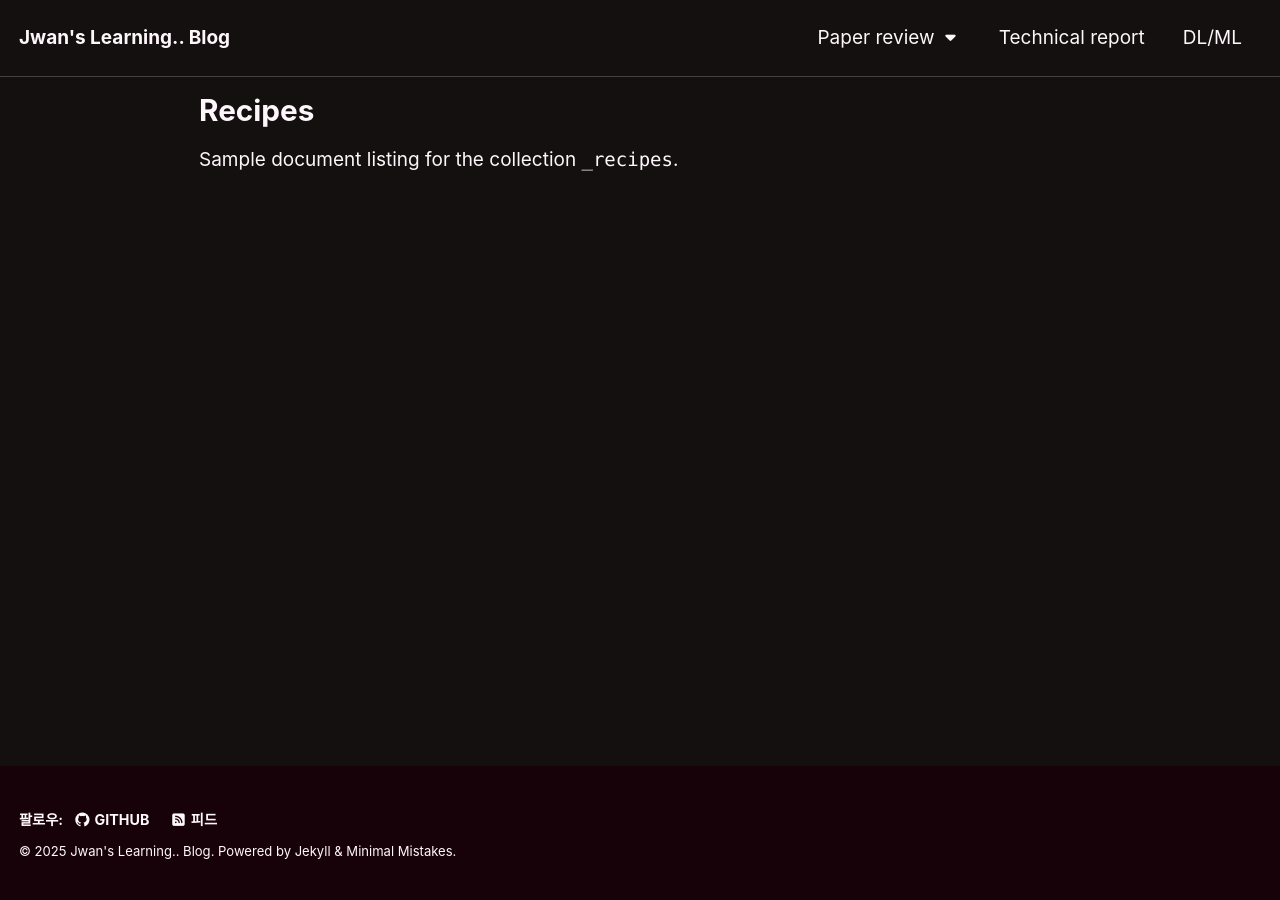
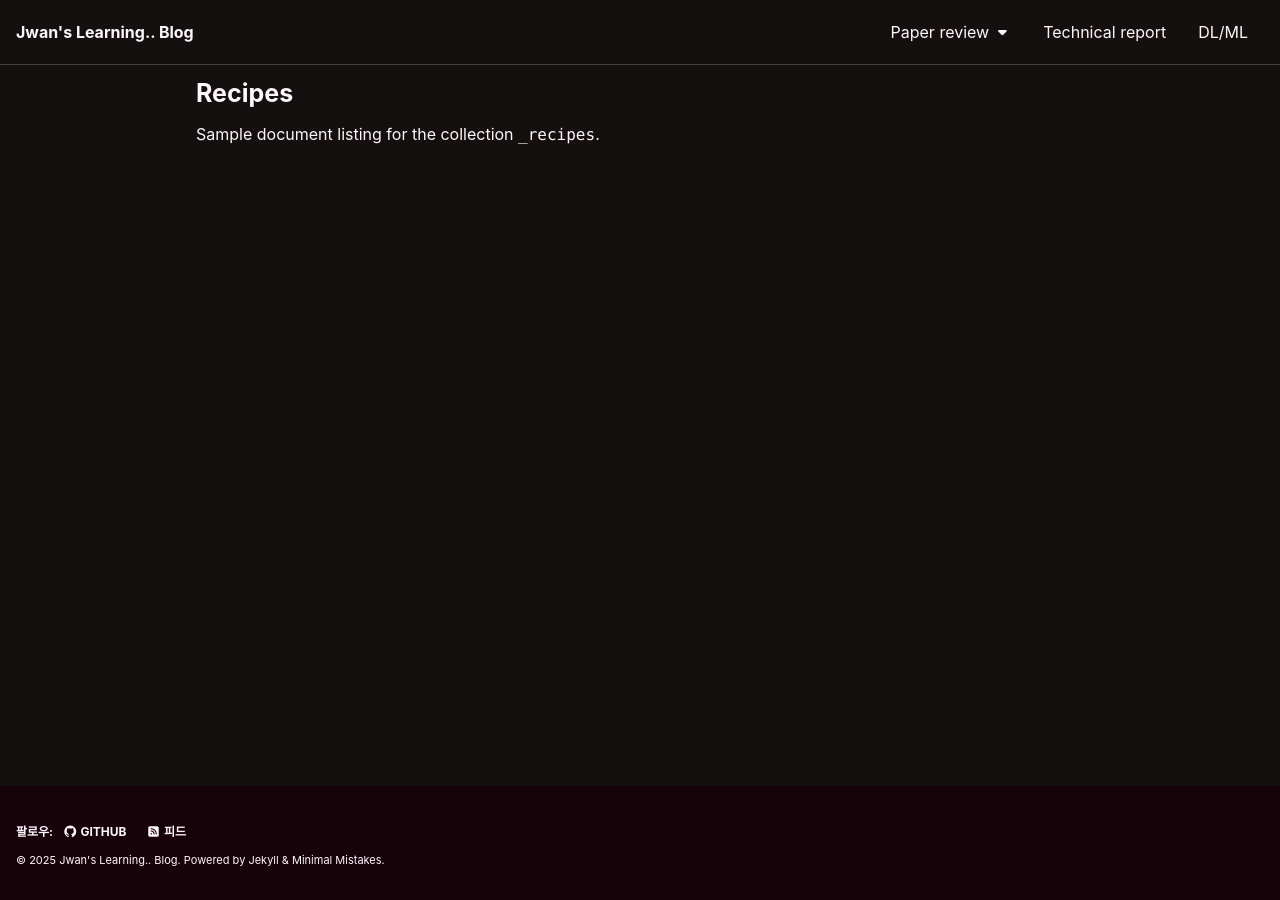
Before and after one commit to tlswlghks/tlswlghks.github.io, a Jekyll site: the page built from _pages/recipes-archive.md, in a window 1280 px wide. Built offline with Jekyll 4.4.1, drawn with Linux system fonts in a browser that asks for light colours; cached includes are drawn as plain includes.

Commit message:
category

```diff
--- a/_sass/minimal-mistakes/_reset.scss
+++ b/_sass/minimal-mistakes/_reset.scss
@@ -8,18 +8,18 @@ html {
   /* apply a natural box layout model to all elements */
   box-sizing: border-box;
   background-color: $background-color;
-  font-size: 13px;                    // Default 16px;
+  font-size: 10px;                    // Default 16px;
 
   @include breakpoint($medium) {
-    font-size: 15px;                  // Default 18px;
+    font-size: 12px;                  // Default 18px;
   }
 
   @include breakpoint($large) {
-    font-size: 17px;                  // Default 20px;
+    font-size: 14px;                  // Default 20px;
   }
 
   @include breakpoint($x-large) {
-    font-size: 19px;                  // Default 22px;
+    font-size: 16px;                  // Default 22px;
   }
 
   -webkit-text-size-adjust: 100%;
```
